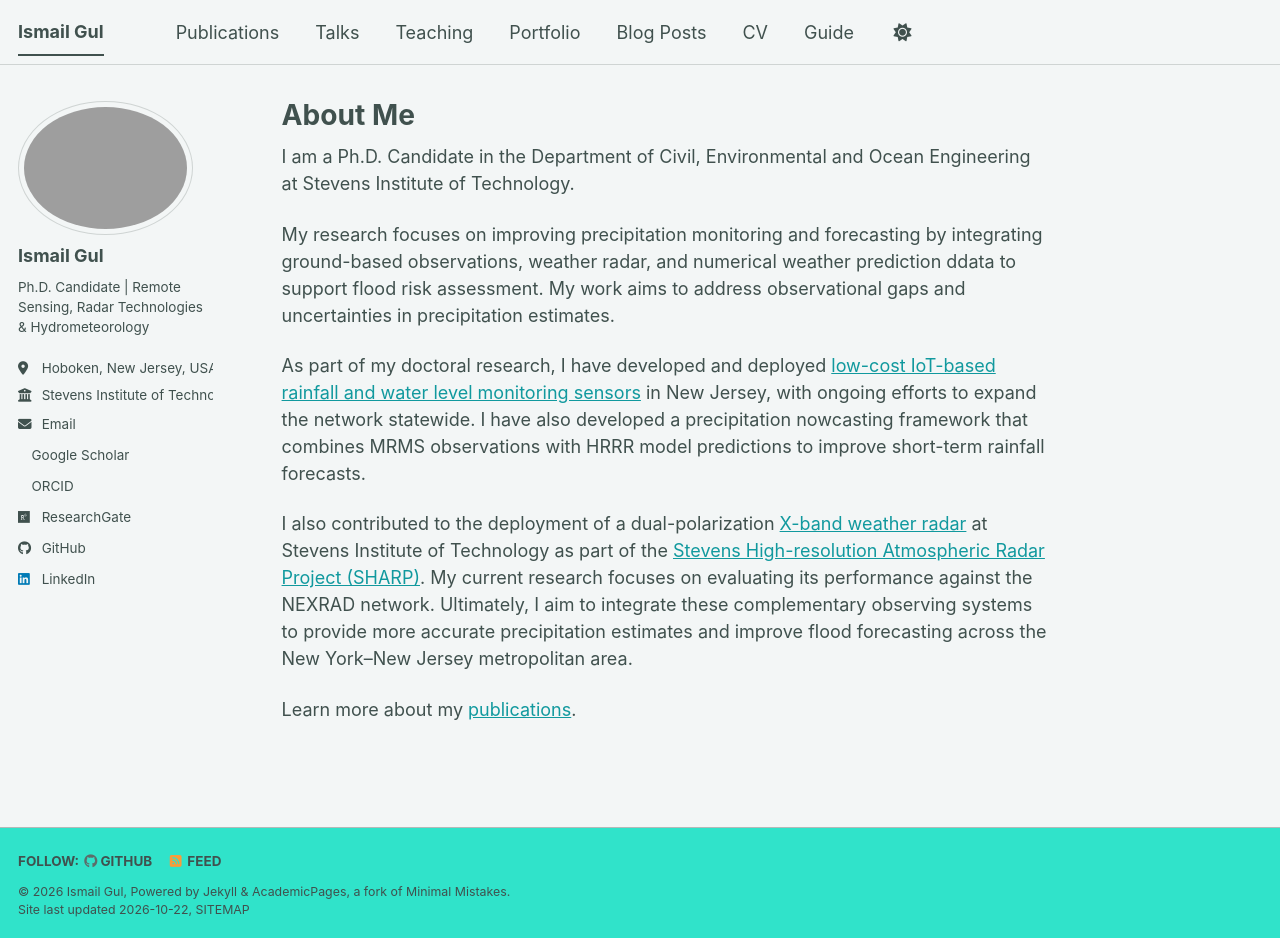
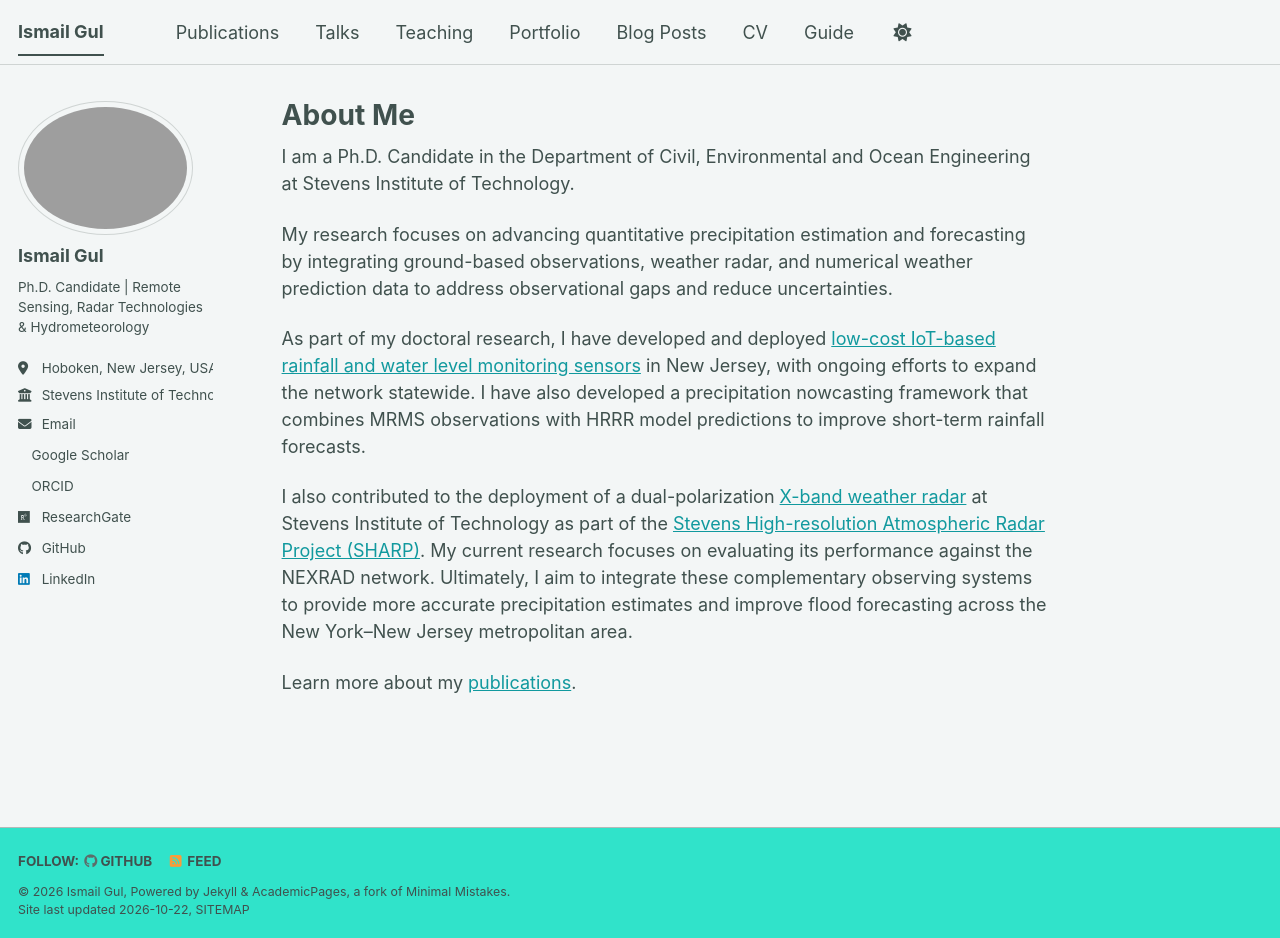
Before and after one commit to igul94/ismailgul.github.io, a Jekyll site: the page built from _pages/about.md, in a window 1280 px wide and 938 px high. Built offline with Jekyll 4.4.1, drawn with Linux system fonts in a browser that asks for light colours; a style sheet for code colours, icons or effects is not loaded.

Commit message:
Update about.md

```diff
--- a/_pages/about.md
+++ b/_pages/about.md
@@ -9,7 +9,7 @@ redirect_from:
 
 I am a Ph.D. Candidate in the Department of Civil, Environmental and Ocean Engineering at Stevens Institute of Technology.
 
-My research focuses on improving precipitation monitoring and forecasting by integrating ground-based observations, weather radar, and numerical weather prediction ddata to support flood risk assessment. My work aims to address observational gaps and uncertainties in precipitation estimates.
+My research focuses on advancing quantitative precipitation estimation and forecasting by integrating ground-based observations, weather radar, and numerical weather prediction data to address observational gaps and reduce uncertainties.
 
 As part of my doctoral research, I have developed and deployed [low-cost IoT-based rainfall and water level monitoring sensors](https://web.stevens.edu/ismart/land_products/NJFloodNet.html) in New Jersey, with ongoing efforts to expand the network statewide. I have also developed a precipitation nowcasting framework that combines MRMS observations with HRRR model predictions to improve short-term rainfall forecasts.
 
```
